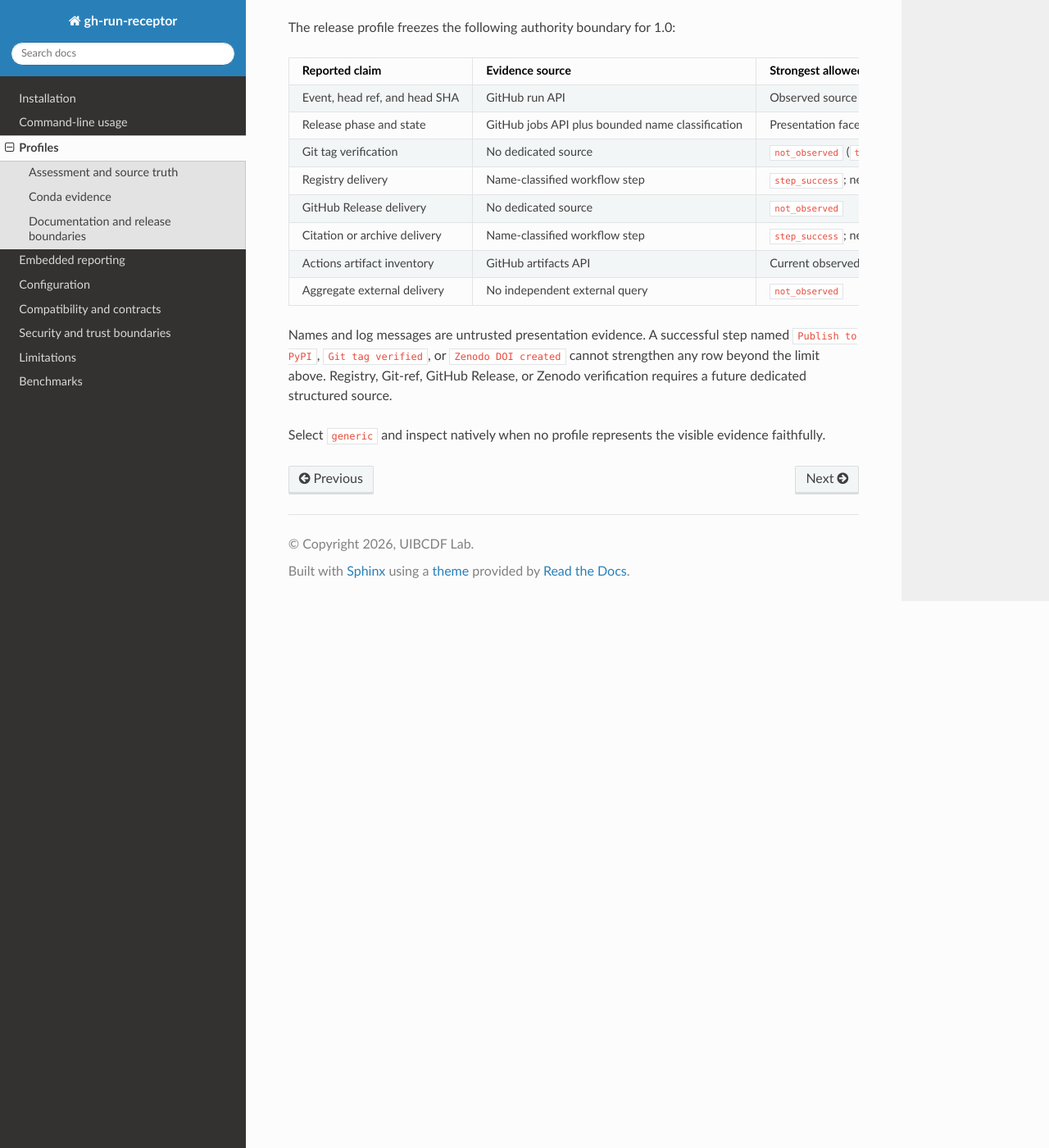
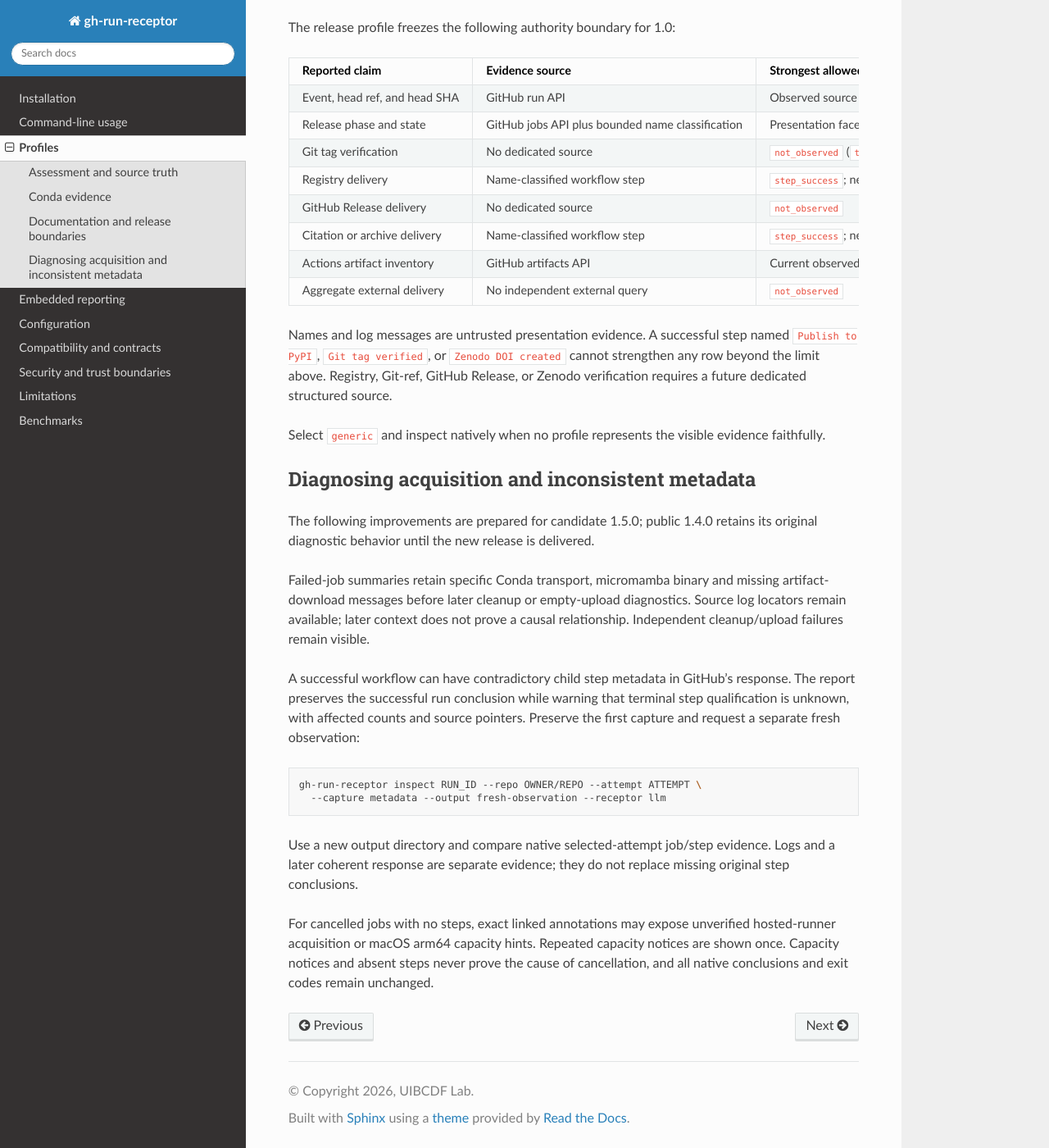
Before and after one commit to uibcdf/gh-run-receptor, a Sphinx documentation site: the page built from docs/profiles.md, in a window 1280 px wide and 1400 px high, scrolled down 1454 px. Shown: the whole window at 82% size. Built offline with Sphinx 7.4.7 and the Read the Docs theme 3.1.0, drawn with Linux system fonts in a browser that asks for light colours; the version number could not be read and is left out.

Commit message:
Document candidate diagnostic and terminal-evidence behavior (#78-#84)

````diff
--- a/docs/profiles.md
+++ b/docs/profiles.md
@@ -74,3 +74,33 @@ a future dedicated structured source.
 
 Select `generic` and inspect natively when no profile represents the visible evidence
 faithfully.
+
+
+## Diagnosing acquisition and inconsistent metadata
+
+The following improvements are prepared for candidate 1.5.0; public 1.4.0
+retains its original diagnostic behavior until the new release is delivered.
+
+Failed-job summaries retain specific Conda transport, micromamba binary and
+missing artifact-download messages before later cleanup or empty-upload
+diagnostics. Source log locators remain available; later context does not prove
+a causal relationship. Independent cleanup/upload failures remain visible.
+
+A successful workflow can have contradictory child step metadata in GitHub's
+response. The report preserves the successful run conclusion while warning that
+terminal step qualification is unknown, with affected counts and source
+pointers. Preserve the first capture and request a separate fresh observation:
+
+```bash
+gh-run-receptor inspect RUN_ID --repo OWNER/REPO --attempt ATTEMPT \
+  --capture metadata --output fresh-observation --receptor llm
+```
+
+Use a new output directory and compare native selected-attempt job/step evidence.
+Logs and a later coherent response are separate evidence; they do not replace
+missing original step conclusions.
+
+For cancelled jobs with no steps, exact linked annotations may expose unverified
+hosted-runner acquisition or macOS arm64 capacity hints. Repeated capacity
+notices are shown once. Capacity notices and absent steps never prove the cause
+of cancellation, and all native conclusions and exit codes remain unchanged.
````
